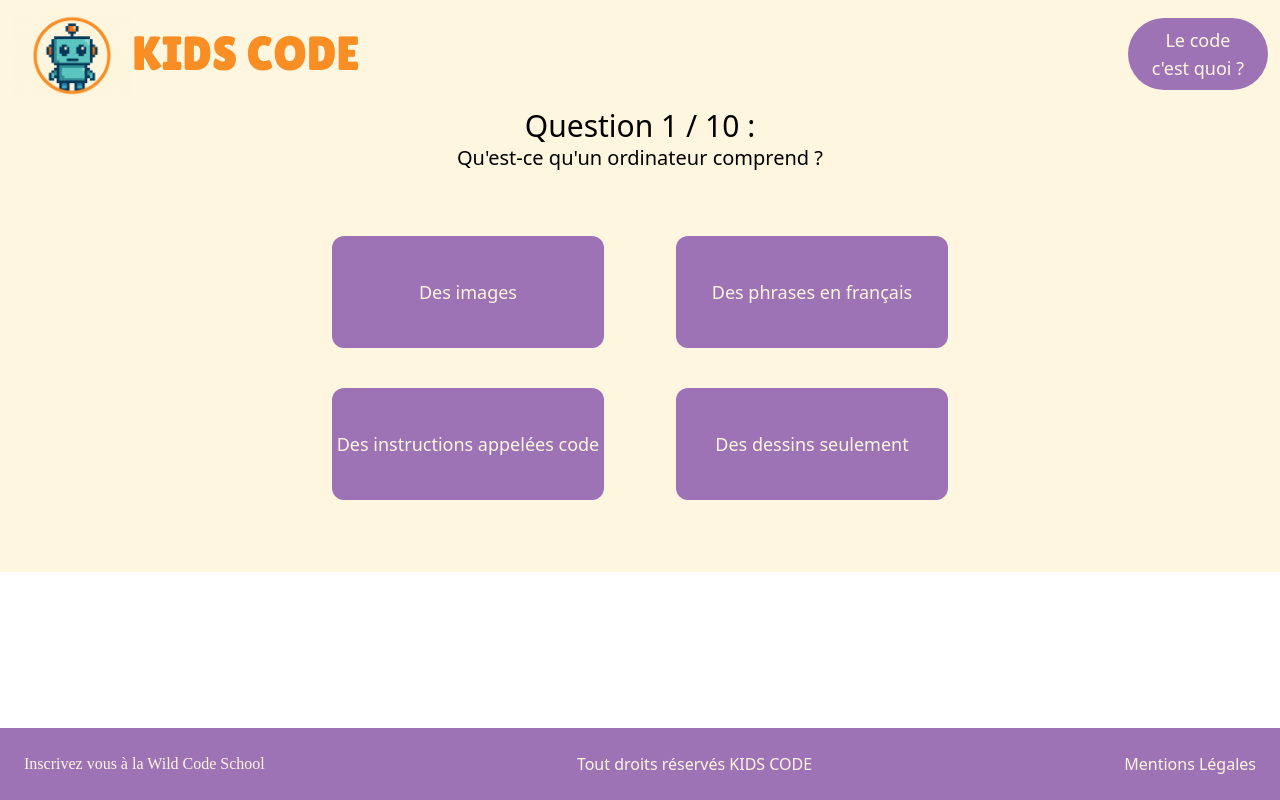
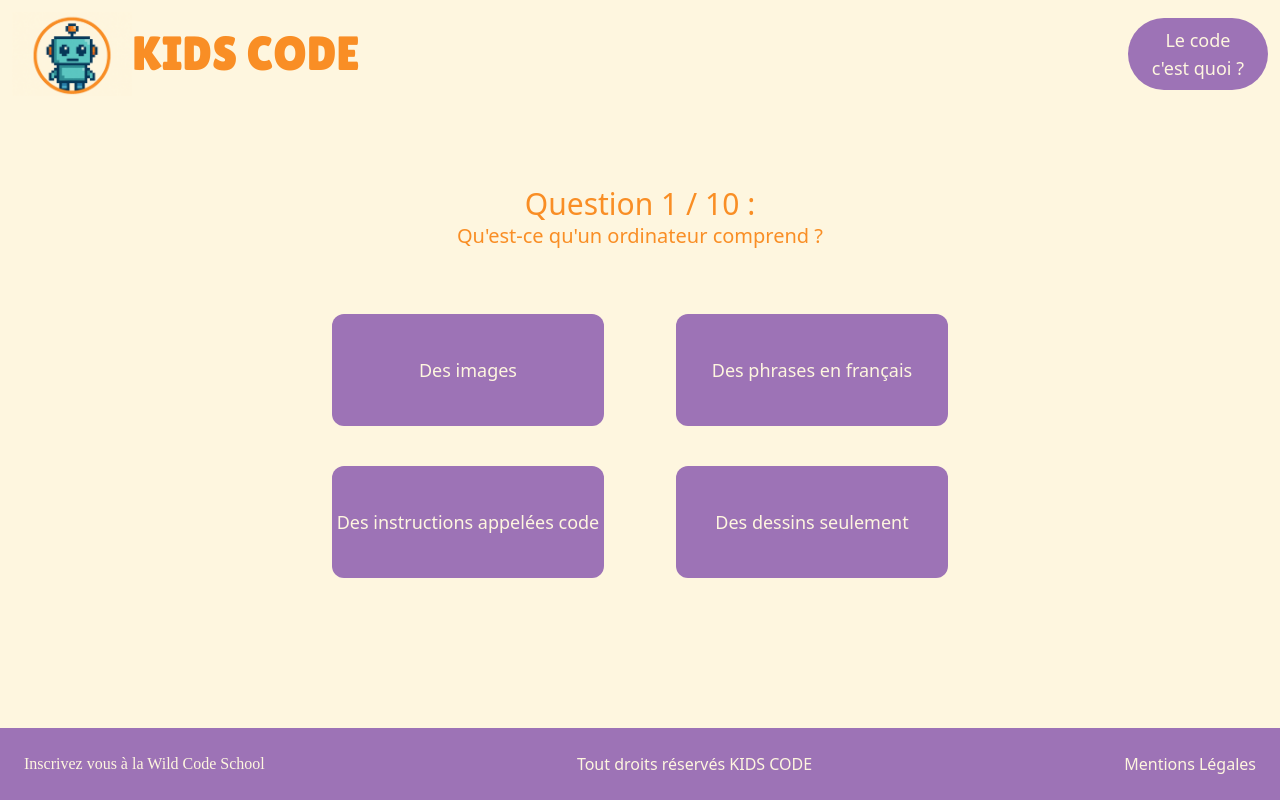
Before and after one commit to Marina-404/KIDS-QUIZ, a React (Vite) app in the folder kids-code/: page /quiz in a window 1280 px wide. Built offline with nearby package versions, Linux system fonts and the light colour scheme; a web font is replaced by a local one.

Commit message:
updtae_css

```diff
--- a/kids-code/src/App.tsx
+++ b/kids-code/src/App.tsx
@@ -7,8 +7,10 @@ function App() {
   return (
     <div className="flex flex-col min-h-screen">
       <Header />
-      <main className="flex-1">
-        <Outlet />
+      <main className="flex-1 flex flex-col">
+        <div className="flex-1 flex flex-col">
+          <Outlet />
+        </div>
       </main>
       <Footer />
     </div>
--- a/kids-code/src/Pages/Quiz.tsx
+++ b/kids-code/src/Pages/Quiz.tsx
@@ -50,15 +50,17 @@ function Quiz() {
   const congratulationAdio = new Audio(CongratulationAudio);
 
   return (
-    <div className="h-full flex flex-col items-center justify-center bg-[var(--color-primary)] text-center">
+    <div className="flex-1 h-full flex flex-col justify-center items-center bg-[var(--color-primary)] text-center">
       <div>
         {/* numéro de la question */}
-        <h1 className="text-3xl">
+        <h1 className="text-3xl text-[var(--color-text)]">
           Question {currentQuestion + 1} / {questionData.length} :
         </h1>
 
         {/* texte de la question  */}
-        <p className="text-xl pb-6">{question.question}</p>
+        <p className="text-xl pb-6 text-[var(--color-text)]">
+          {question.question}
+        </p>
       </div>
       <div className="grid grid-cols-1 sm:grid-cols-2 gap-6 w-fit mx-auto my-8">
         {question.answers.map((answer, index) => {
```
